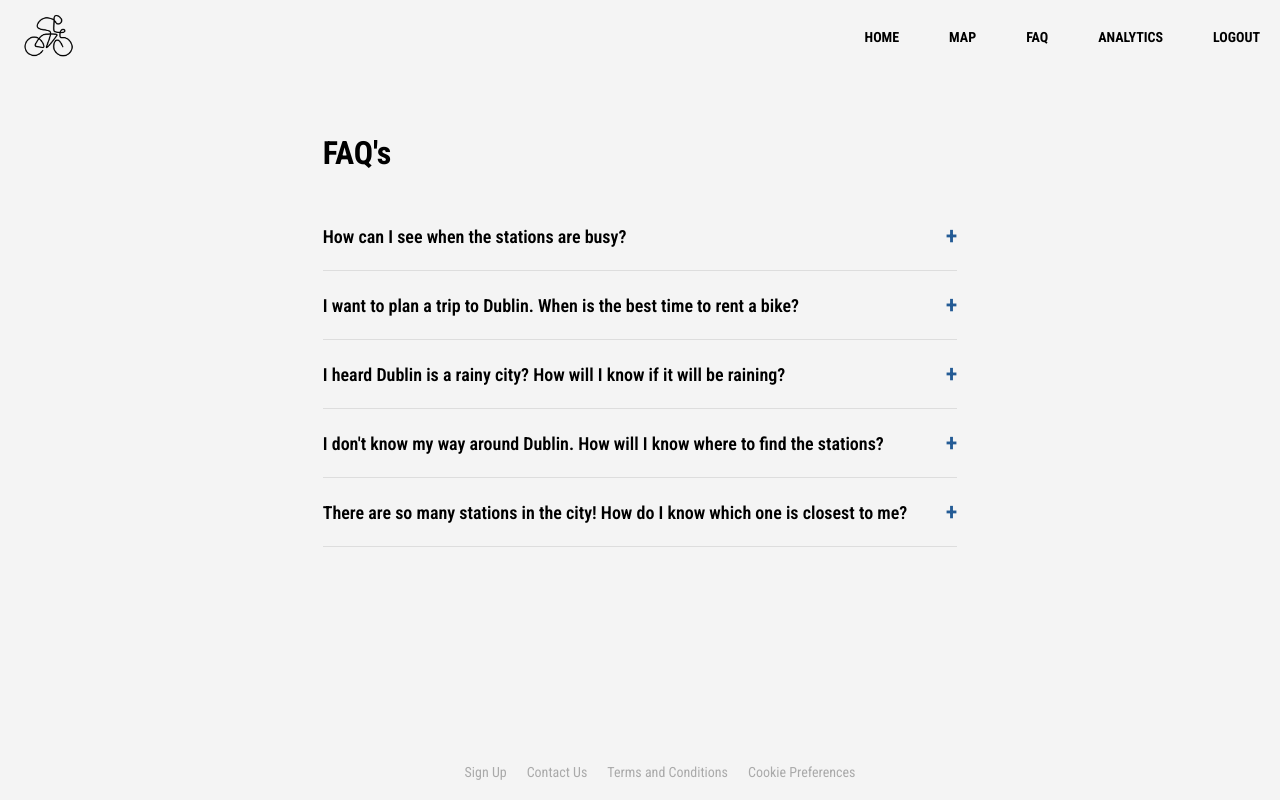
After one commit to Simon-mt1/COMP30830-Bicycle-Project, a Flask app: page /faq in a window 1280 px wide. The commit adds this page. Run offline with Flask 3, Linux system fonts and the light colour scheme.

Commit message:
faq page & styling

```diff
--- a/app/controllers/data_controller.py
+++ b/app/controllers/data_controller.py
@@ -38,5 +38,8 @@ def index():
 
 @data_bp.route("/")
 def start():
-    print("HERE NOW")
     return redirect(url_for("auth.login"))
+
+@data_bp.route("/faq")
+def faq():
+    return render_template("faq.html")
--- a/app/static/css/style.css
+++ b/app/static/css/style.css
@@ -1,14 +1,23 @@
+html, body {
+  margin: 0;
+  padding: 0;
+  height: 100%;
+  display: flex;
+  flex-direction: column;
+}
+
 body {
   font-family: "Roboto Condensed", sans-serif;
   background-color: #f4f4f4;
-  margin: 0;
-  padding: 0;
-  height: 100vh;
+  flex: 1;
+}
+
+.main-wrapper {
+  flex: 1;
   display: flex;
   flex-direction: column;
-  align-items: center;
-  overflow: hidden;
 }
+
 
 button {
   font-family: "Roboto Condensed", sans-serif;
@@ -30,7 +39,7 @@ button {
 }
 
 .nav-image-container img {
-  background-color: #0056b3;
+  background-color: #245b95;
   border-radius: 100%;
 }
 
@@ -341,13 +350,13 @@ input::placeholder {
   z-index: 2;
   left: 50%;
   transform: translateX(-50%);
-  top: 100px;
+  top: 80px;
 }
 
 /* Map Buttons */
 .map-button {
   padding: 10px 20px;
-  background-color: #0056b3;
+  background-color: #245b95;
   border: none;
   border-radius: 18px;
   color: #fff;
@@ -359,7 +368,7 @@ input::placeholder {
 
 .back-button {
   padding: 10px 20px;
-  background-color: #0056b3;
+  background-color: #245b95;
   border: none;
   border-radius: 18px;
   color: #fff;
@@ -383,7 +392,7 @@ input::placeholder {
 }
 
 .sidebar {
-  width: 30%;
+  width: 25%;
   height: 100%;
   background-color: white;
   position: relative;
@@ -406,7 +415,7 @@ input::placeholder {
   top: 100px;
   right: -40px;
   border: none;
-  background-color: #0056b3;
+  background-color: #245b95;
   font-weight: bold;
   z-index: 100;
   font-size: 20px;
@@ -448,6 +457,7 @@ input::placeholder {
 .sidebar-content {
   margin-top: 30px;
   width: 100%;
+  border-collapse: collapse;
 }
 
 td {
@@ -647,3 +657,102 @@ td {
 .x-mark div:nth-child(2) {
   transform: translateY(75%) rotate(-45deg);
 }
+
+.faq-container {
+  max-width: 800px;
+  margin: 60px auto;
+  padding: 0 20px;
+}
+
+.faq-title {
+  font-size: 32px;
+  font-weight: 700;
+  margin-bottom: 30px;
+}
+
+.faq-item {
+  border-bottom: 1px solid #ddd;
+  padding: 20px 0;
+}
+
+.faq-question {
+  cursor: pointer;
+  display: flex;
+  justify-content: space-between;
+  align-items: center;
+  font-weight: 600;
+  font-size: 18px;
+}
+
+.faq-answer {
+  margin-top: 10px;
+  display: none;
+  color: #444;
+  font-size: 15px;
+  line-height: 24px;
+}
+
+.faq-toggle-icon {
+  font-size: 24px;
+  color: #245b95;
+  width: 30px;
+  text-align: right;
+  margin-left: 20px;
+}
+
+.faq-item.active .faq-answer {
+  display: block;
+}
+
+.faq-item.active .faq-toggle-icon::before {
+  content: "-";
+}
+
+.faq-toggle-icon::before {
+  content: "+";
+}
+
+.map-button-box {
+  background-color: white;
+  border-radius: 5px;
+  box-shadow: 0px 4px 8px rgba(0, 0, 0, 0.1);
+  padding: 10px 20px;
+  display: flex;
+  justify-content: center;
+  align-items: center;
+  gap: 10px;
+}
+
+.hide {
+  display: none !important;
+}
+
+.address {
+  border-bottom: 1px solid #dadce0; /* Google-style light divider */
+}
+
+.address td {
+  padding: 15px 20px;
+  margin: 20px 25px;
+}
+
+.address-row {
+  display: flex;
+  align-items: center;
+  gap: 8px;           /* Space between icon and text */
+  width: 100%;
+}
+
+.address-text {
+  font-size: 13px;
+  color: #3d3f42;
+  font-weight: 590;
+  font-family: Arial, sans-serif;
+  line-height: 1.5;
+  word-break: break-word;
+  flex: 1;
+}
+
+.location-icon {
+  width: 20px;
+}
--- /dev/null
+++ b/app/static/js/faq.js
@@ -0,0 +1,7 @@
+const faqItems = document.querySelectorAll('.faq-item');
+
+faqItems.forEach(item => {
+  item.querySelector('.faq-question').addEventListener('click', () => {
+    item.classList.toggle('active');
+  });
+});
--- a/app/static/js/script.js
+++ b/app/static/js/script.js
@@ -1,4 +1,4 @@
-// Script to initialise Google Map
+// Script to
 
 let value = "available_bikes";
 let rendered = false;
@@ -16,15 +16,11 @@ const handleButtonClick = (event) => {
     value = "available_bike_stands";
   }
 
-  const list = document.querySelectorAll(".map-button");
+  const list = document.querySelectorAll(".toggle-button");
 
   for (let object of list) {
     object.classList.toggle("disabled");
-    if (object.disabled == true) {
-      object.disabled = false;
-    } else {
-      object.disabled = true;
-    }
+    object.disabled = !object.disabled;
   }
 
   initMap();
@@ -142,7 +138,7 @@ async function initMap() {
   ];
 
   // Create the map with custom styles
-  const map = new google.maps.Map(document.getElementById("map"), {
+  map = new google.maps.Map(document.getElementById("map"), {
     zoom: 15,
     center: dublin,
     styles: mapStyles,
@@ -217,6 +213,7 @@ async function initMap() {
       });
       backbutton.classList.toggle("display");
       sidebar.classList.remove("open");
+      document.querySelector(".map-button-box").classList.add("hide");
       closeButton.innerText = ">";
 
       var request = {
@@ -252,9 +249,52 @@ async function initMap() {
       directionsRenderer.setMap(null);
       directionsRenderer.setDirections({ routes: [] });
 
+      document.querySelector(".map-button-box").classList.remove("hide");
+
       initMap();
     });
+
+
+
   }
 
   rendered = true;
 }
+
+async function goToNearestStation() {
+  const location = await retrieveLocation();
+
+  if (!location) {
+    alert("Unable to retrieve your location.");
+    return;
+  }
+
+  let nearest = null;
+  let minDistance = Infinity;
+
+  for (let i = 0; i < mapData.length; i++) {
+    const station = mapData[i];
+    const stationPos = station["position"];
+
+    // Skip stations with 0 of selected value
+    if (station[value] === 0) continue;
+
+    const distance = Math.sqrt(
+      Math.pow(location.lat - stationPos.lat, 2) +
+      Math.pow(location.lng - stationPos.lng, 2)
+    );
+
+    if (distance < minDistance) {
+      minDistance = distance;
+      nearest = { station, index: i };
+    }
+  }
+
+  if (!nearest) {
+    alert("No nearby stations with availability.");
+    return;
+  }
+
+  // Trigger the nearest marker's click event to reuse logic
+  google.maps.event.trigger(markers[nearest.index], 'click');
+}
--- /dev/null
+++ b/app/templates/faq.html
@@ -0,0 +1,110 @@
+<!DOCTYPE html>
+<html lang="en">
+<head>
+    <meta charset="UTF-8">
+    <meta name="viewport" content="width=device-width, initial-scale=1.0">
+    <title>Document</title>
+    <link
+    rel="stylesheet"
+    href="{{ url_for('static', filename='css/style.css') }}"
+    />
+    <link rel="preconnect" href="https://fonts.googleapis.com">
+    <link rel="preconnect" href="https://fonts.gstatic.com" crossorigin>
+    <link href="https://fonts.googleapis.com/css2?family=Roboto+Condensed:ital,wght@0,100..900;1,100..900&display=swap" rel="stylesheet">
+</head>
+<body>
+
+  <div class="main-wrapper">
+
+    <!--Navbar-->
+    <nav class="navbar">
+        <div class="navbar-logo">
+          <a href="{{ url_for("data.index") }}">
+            <img
+              src="{{ url_for('static', filename='images/logo.png') }}"
+              alt="Dublin Bikes Logo"
+            />
+          </a>
+        </div>
+        <div class="navbar-links">
+          <a href="index">HOME</a>
+          <a href="{{ url_for("data.map") }}">MAP</a>
+          <a href="faq">FAQ</a>
+          <a href="analytics.html">ANALYTICS</a>
+          <a href="{{ url_for("auth.logout") }}">LOGOUT</a>
+        </div>
+      </nav>
+
+      <!-- FAQ Content -->
+  <main class="faq-container">
+    <div class="faq-title">FAQ's</div>
+
+    <div class="faq-item">
+      <div class="faq-question">
+        How can I see when the stations are busy?
+        <span class="faq-toggle-icon"></span>
+      </div>
+      <div class="faq-answer">
+        On the map, you will see icons at every station. There are two buttons at the top of the page: "Available Bikes" and "Available Stations". Upon clicking these, the number in each station icon will display accordingly. You can also click into a station to see more detailed info.
+      </div>
+    </div>
+
+    <div class="faq-item">
+      <div class="faq-question">
+        I want to plan a trip to Dublin. When is the best time to rent a bike?
+        <span class="faq-toggle-icon"></span>
+      </div>
+      <div class="faq-answer">
+        When you click on any station icon, trending data will display at the bottom of the sidebar. This shows how busy that station is during the day, helping you plan your trip.
+      </div>
+    </div>
+
+    <div class="faq-item">
+      <div class="faq-question">
+        I heard Dublin is a rainy city? How will I know if it will be raining?
+        <span class="faq-toggle-icon"></span>
+      </div>
+      <div class="faq-answer">
+        There's a weather icon at the top of the page showing the current temperature and conditions. Clicking this icon brings up a 48-hour forecast so you can prepare ahead.
+      </div>
+    </div>
+
+    <div class="faq-item">
+      <div class="faq-question">
+        I don't know my way around Dublin. How will I know where to find the stations?
+        <span class="faq-toggle-icon"></span>
+      </div>
+      <div class="faq-answer">
+        This app has built-in directions! After clicking a station, click the “Directions” button to get directions from your current location.
+      </div>
+    </div>
+
+    <div class="faq-item">
+      <div class="faq-question">
+        There are so many stations in the city! How do I know which one is closest to me?
+        <span class="faq-toggle-icon"></span>
+      </div>
+      <div class="faq-answer">
+        At the top of the page is a “Closest Station” button. Click it to highlight the nearest station and show it in the sidebar.
+      </div>
+    </div>
+  </main>
+
+  </div>
+
+
+    <!-- Footer -->
+    <footer class="footer">
+        <div class="footer-links">
+          <a href="signup.html">Sign Up</a>
+          <a href="contact.html">Contact Us</a>
+          <a href="terms.html">Terms and Conditions</a>
+          <a href="cookies.html">Cookie Preferences</a>
+        </div>
+      </footer>
+
+      <script src='{{ url_for('static', filename='js/script.js') }}'></script>
+      <script src="{{ url_for('static', filename='js/faq.js') }}"></script>
+
+</body>
+</html>
--- a/app/templates/index.html
+++ b/app/templates/index.html
@@ -13,6 +13,8 @@
     <link href="https://fonts.googleapis.com/css2?family=Roboto+Condensed:ital,wght@0,100..900;1,100..900&display=swap" rel="stylesheet">
   </head>
   <body>
+
+    <div class="main-wrapper">
       <!--Navbar-->
       <nav class="navbar">
           <div class="navbar-logo">
@@ -24,8 +26,9 @@
             </a>
           </div>
           <div class="navbar-links">
+            <a href="index">HOME</a>
             <a href="{{ url_for("data.map") }}">MAP</a>
-        <a href="faq.html">FAQ</a>
+            <a href="faq">FAQ</a>
             <a href="analytics.html">ANALYTICS</a>
             <a href="{{ url_for("auth.logout") }}">LOGOUT</a>
           </div>
@@ -45,6 +48,7 @@
           />
         </div>
       </section>
+    </div>
 
     <!-- Footer -->
     <footer class="footer">
```
Also changed, not shown: app/templates/map.html (+11 -6 lines), app/static/images/bike.png, app/static/images/location.png (added). Lines whose indentation alone changed are shown as unchanged.
